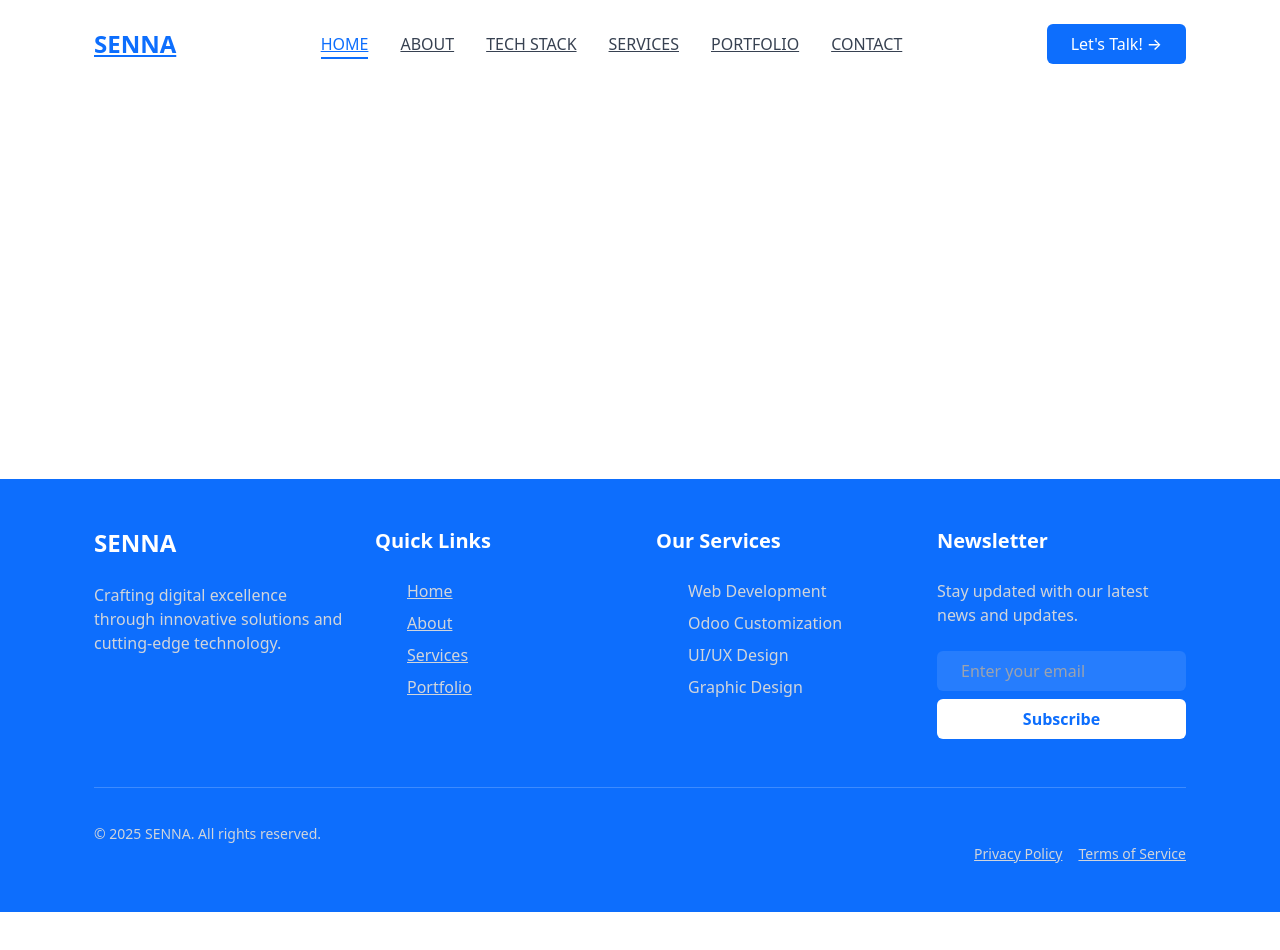
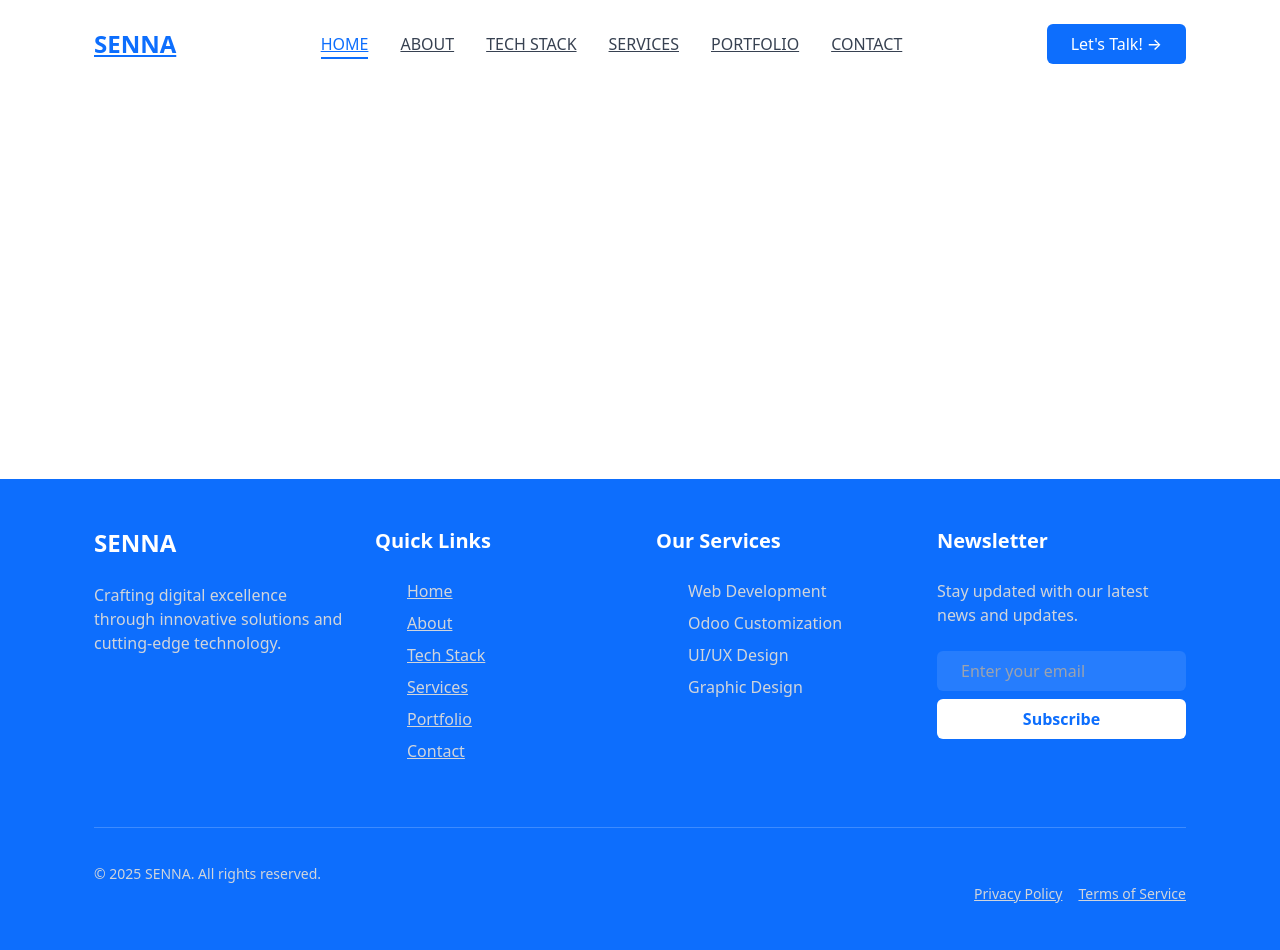
Before and after one commit to Ridho024/SENNA-Company, a React (Vite) app: page / in a window 1280 px wide. Before the commit the page ends 912 px from the top, so only its background shows below. Built offline with nearby package versions, Linux system fonts and the light colour scheme.

Commit message:
edit route footer

```diff
--- a/src/components/Footer/Footer.jsx
+++ b/src/components/Footer/Footer.jsx
@@ -40,8 +40,10 @@ const Footer = () => {
             <ul className="space-y-2">
               <li><Link to="/" className="text-gray-300 hover:text-white transition-colors">Home</Link></li>
               <li><Link to="/about" className="text-gray-300 hover:text-white transition-colors">About</Link></li>
+              <li><Link to="/tech-stack" className="text-gray-300 hover:text-white transition-colors">Tech Stack</Link></li>
               <li><Link to="/services" className="text-gray-300 hover:text-white transition-colors">Services</Link></li>
-              <li><Link to="/portfolio" className="text-gray-300 hover:text-white transition-colors">Portfolio</Link></li>
+              <li><Link to="/portofolio" className="text-gray-300 hover:text-white transition-colors">Portfolio</Link></li>
+              <li><Link to="/contact" className="text-gray-300 hover:text-white transition-colors">Contact</Link></li>
             </ul>
           </motion.div>
 
```
